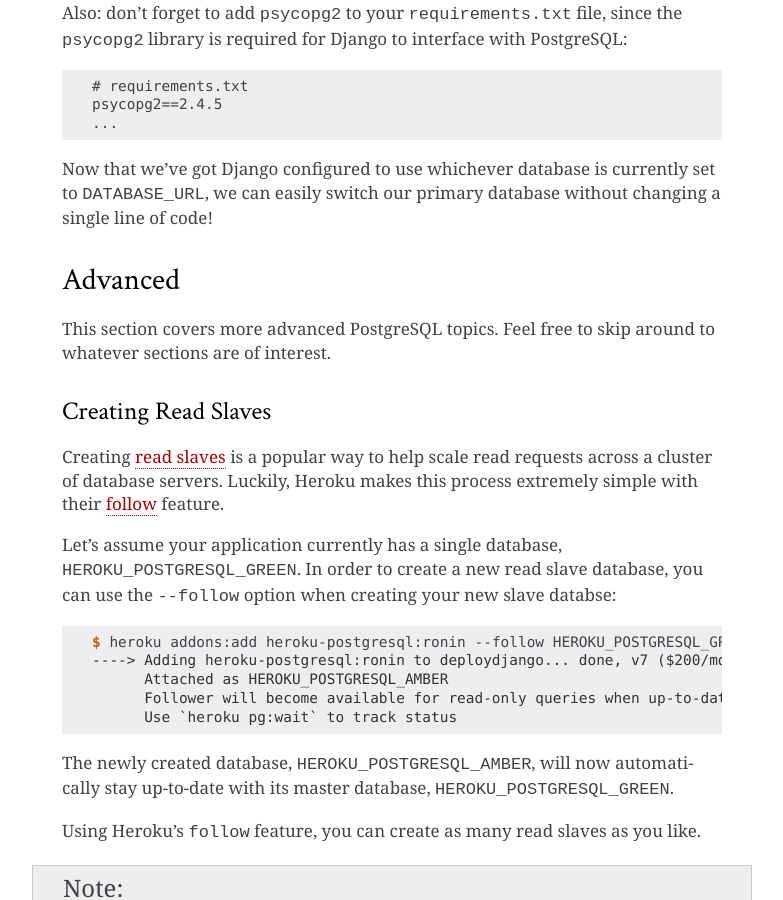
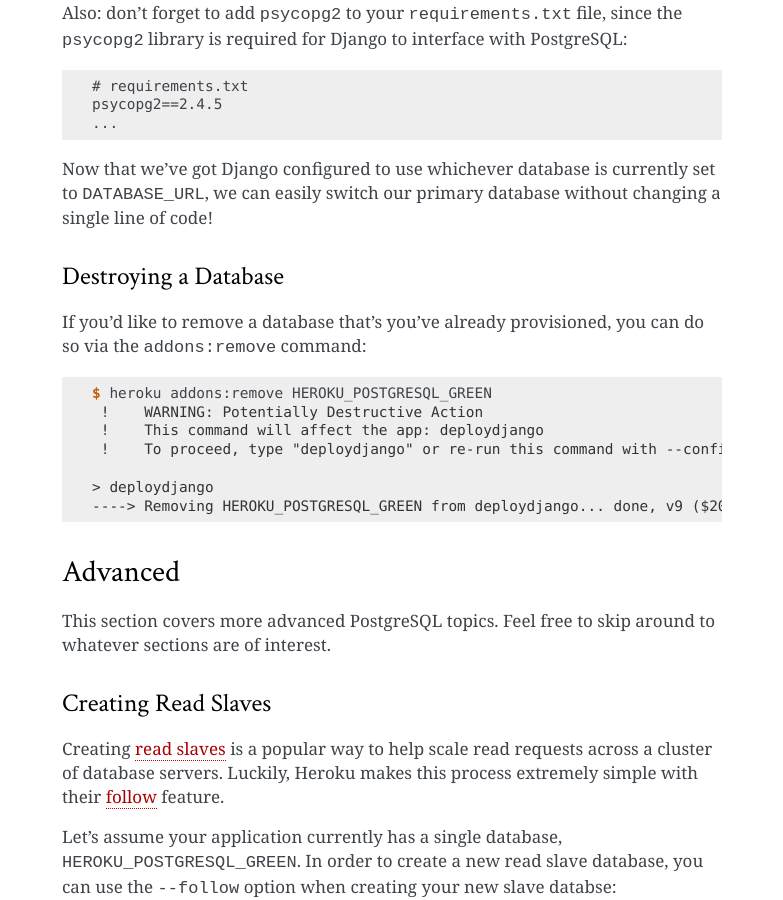
Before and after one commit to perryyo/deploydjango.com, a Sphinx documentation site: the page built from source/postgresql.rst, in a window 1280 px wide and 900 px high, scrolled down 3223 px. Shown: the whole window, without its empty margins (358-1141 px from the left). Built offline with Sphinx 7.4.7, drawn with Linux system fonts in a browser that asks for light colours; some of the changed text lies outside the part shown.

Commit message:
Adding a section on destroying dbs.

```diff
--- a/source/postgresql.rst
+++ b/source/postgresql.rst
@@ -181,6 +181,23 @@
 a single line of code!
 
 
+Destroying a Database
+*********************
+
+If you'd like to remove a database that's you've already provisioned, you can
+do so via the ``addons:remove`` command:
+
+.. code-block:: console
+
+    $ heroku addons:remove HEROKU_POSTGRESQL_GREEN
+     !    WARNING: Potentially Destructive Action
+     !    This command will affect the app: deploydjango
+     !    To proceed, type "deploydjango" or re-run this command with --confirm deploydjango
+
+    > deploydjango
+    ----> Removing HEROKU_POSTGRESQL_GREEN from deploydjango... done, v9 ($200/mo)
+
+
 Advanced
 --------
 
```
